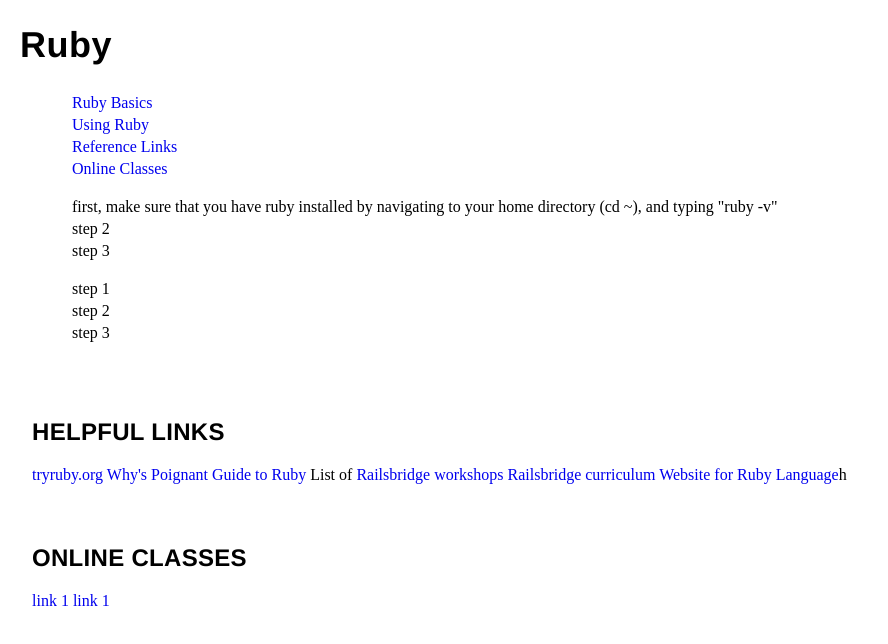
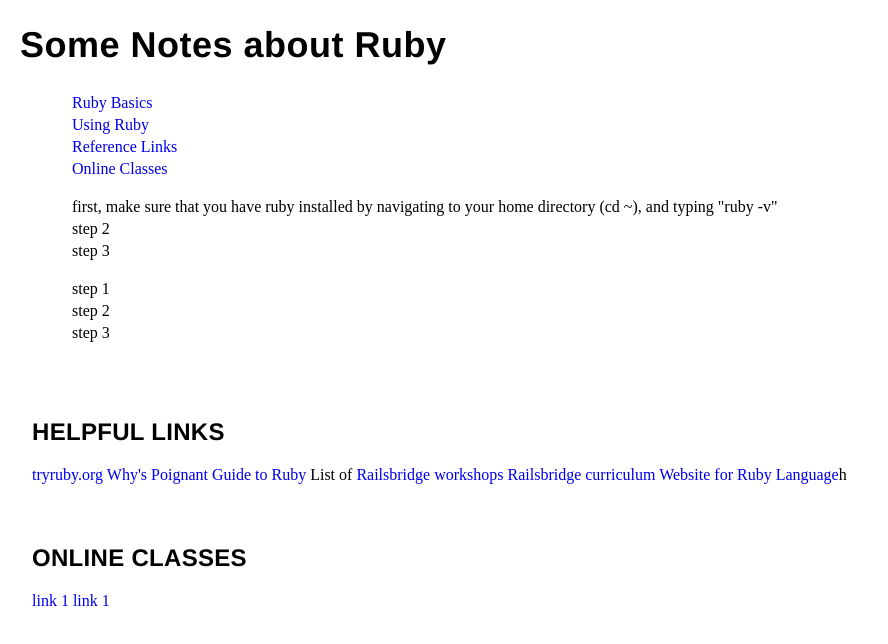
Before and after one commit to efelger/web-notes, a plain HTML site: page ruby.html in a window 1280 px wide. Shown: the whole page, without its empty margins (0-888 px from the left). Drawn offline with Linux system fonts and the light colour scheme; files that its build step writes are made by us from their sources.

Commit message:
Update ruby.html

```diff
--- a/ruby.html
+++ b/ruby.html
@@ -8,7 +8,7 @@
 
 <wrapper>
   <div>
-  <h1>Ruby</h1>
+  <h1>Some Notes about Ruby</h1>
 
   <div class="page-nav">
     <ul>
```
